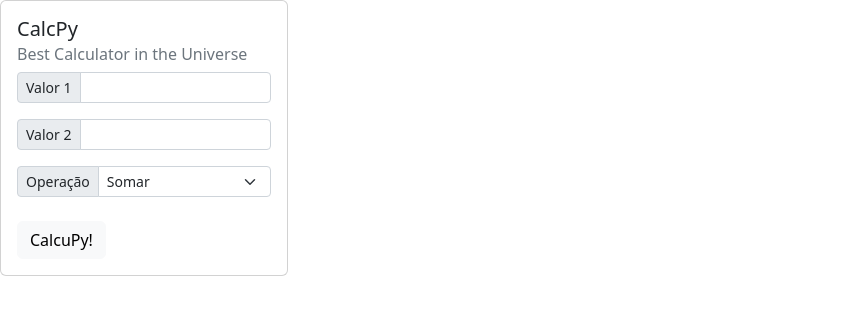
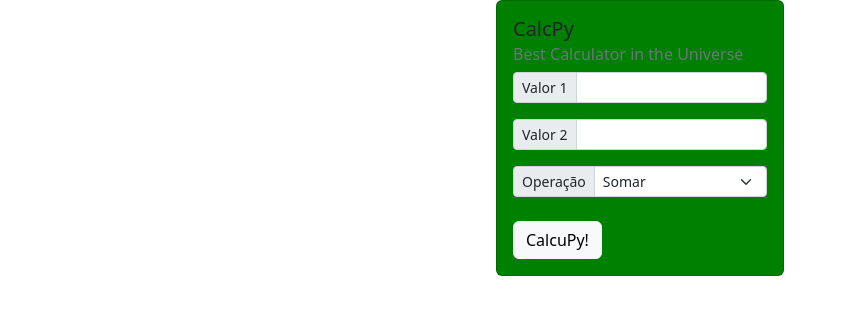
Before and after one commit to vfreis/calculadora_py, a Flask app: page / in a window 1280 px wide. Shown: the top 315 px of the page, without its empty margins (0-847 px from the left). Run offline with Flask 2, Linux system fonts and the light colour scheme.

Commit message:
style added

```diff
--- a/assets/style.css
+++ b/static/style.css
@@ -2,4 +2,5 @@
     margin: 0 auto; /* Added */
     float: none; /* Added */
     margin-bottom: 10px; /* Added */
+    background-color: green;
 }
--- a/templates/index.html
+++ b/templates/index.html
@@ -6,6 +6,7 @@
     <title>CalcPy</title>
     <link href="https://cdn.jsdelivr.net/npm/bootstrap@5.2.0/dist/css/bootstrap.min.css" rel="stylesheet" integrity="sha384-gH2yIJqKdNHPEq0n4Mqa/HGKIhSkIHeL5AyhkYV8i59U5AR6csBvApHHNl/vI1Bx" crossorigin="anonymous">
     <!-- <script type="text/javascript" src="{{url_for('static', filename='index.js')}}"></script> -->
+    <link rel="stylesheet" type="text/css" href="{{ url_for('static',filename='style.css') }}">
   </head>
   <body>
     <div>
```
